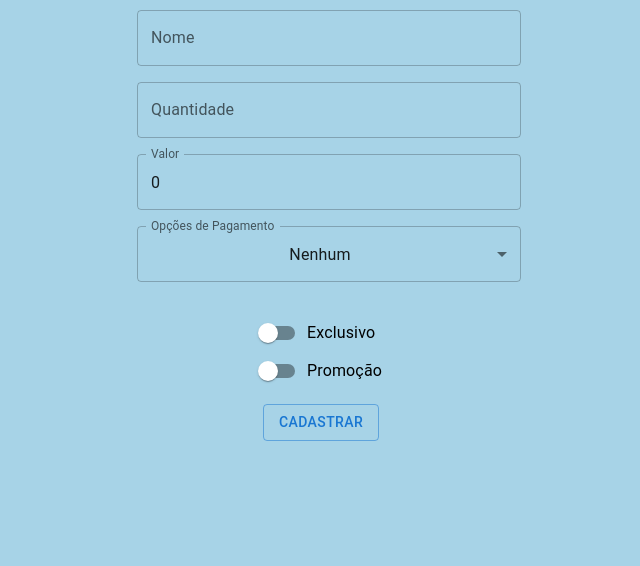
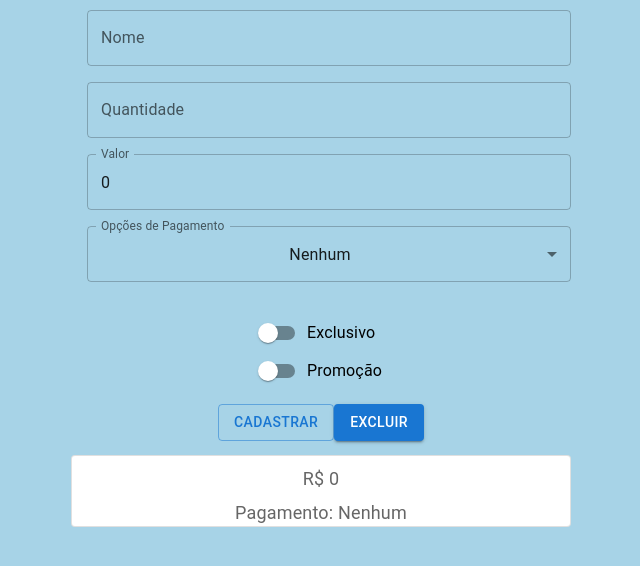
Before and after one commit to leona-souza/meus-componentes, a React (Create React App) app: page / in a window 1280 px wide. Both pictures are taken after a click on the button "CADASTRAR". Shown: the top 566 px of the page, without its empty margins (311-951 px from the left). Built offline with nearby package versions, Linux system fonts and the light colour scheme.

Commit message:
feat: product card

```diff
--- /dev/null
+++ b/src/componentes/ProductCard/ProductCard.tsx
@@ -0,0 +1,41 @@
+// MUI
+import {
+  Card,
+  Typography
+} from '@mui/material'
+
+// TYPES
+import { Produto } from '../../tipos/produto'
+
+interface ProductCardProps {
+  produto: Produto;
+}
+
+export const ProductCard = (props: ProductCardProps): JSX.Element => {
+  const { produto } = props
+  return (
+    <Card variant="outlined">
+      <Typography sx={{ fontSize: 28 }} color="text.primary" gutterBottom>
+        {produto.exclusivo && `EXCLUSIVO: `}{produto.nome}
+      </Typography>
+      <Typography sx={{ fontSize: 18 }} color="text.secondary" gutterBottom>
+        {`R$ ${produto.valor}`}
+      </Typography>
+      <Typography sx={{ fontSize: 18 }} color="text.secondary">
+        Pagamento: {produto.pagamento.nome}
+      </Typography>
+      {
+        produto.pagamento.bandeira &&
+        <Typography sx={{ fontSize: 18 }} color="text.secondary" gutterBottom>
+          Bandeira: {produto.pagamento.bandeira.nome}
+        </Typography>
+      }
+      {
+        produto.promocao &&
+        <Typography sx={{ fontSize: 18 }} color="red">
+          PROMOÇÃO!!!
+        </Typography>
+      }
+    </Card>
+  )
+}
--- a/src/paginas/Formulario.tsx
+++ b/src/paginas/Formulario.tsx
@@ -24,9 +24,11 @@ import {
 // COMPONENTES
 import { FormSelect } from '../componentes/FormSelect/FormSelect'
 import { FormSwitch } from '../componentes/FormSwitch/FormSwitch'
+import { ProductCard } from '../componentes/ProductCard/ProductCard'
 
 export const Formulario = (): JSX.Element => {
   const [produto, setProduto] = useState<Produto>(estadoInicialProduto)
+  const [produtoCard, setProdutoCard] = useState<Produto | undefined>(undefined)
   const bandeirasDisponiveis =
     meiosDePagamento.find(meio => meio.id === 2)?.bandeira || []
 
@@ -76,7 +78,7 @@ export const Formulario = (): JSX.Element => {
       container
       direction='column'
       spacing={2}
-      style={{ width: '400px' }}
+      style={{ width: '500px' }}
     >
       <Grid item xs={4}>
         <FormControl fullWidth>
@@ -143,12 +145,23 @@ export const Formulario = (): JSX.Element => {
 
       <Styled.Buttons>
         <Button
-          onClick={(): void => console.log(produto)}
+          onClick={(): void => setProdutoCard(produto)}
           variant="outlined"
         >
           Cadastrar
         </Button>
+        <Button
+          onClick={(): void => setProdutoCard(undefined)}
+          variant="contained"
+        >
+          Excluir
+        </Button>
       </Styled.Buttons>
+
+      {
+        produtoCard &&
+        <ProductCard produto={produto} />
+      }
     </Styled.GridContainer>
   )
 }
```
